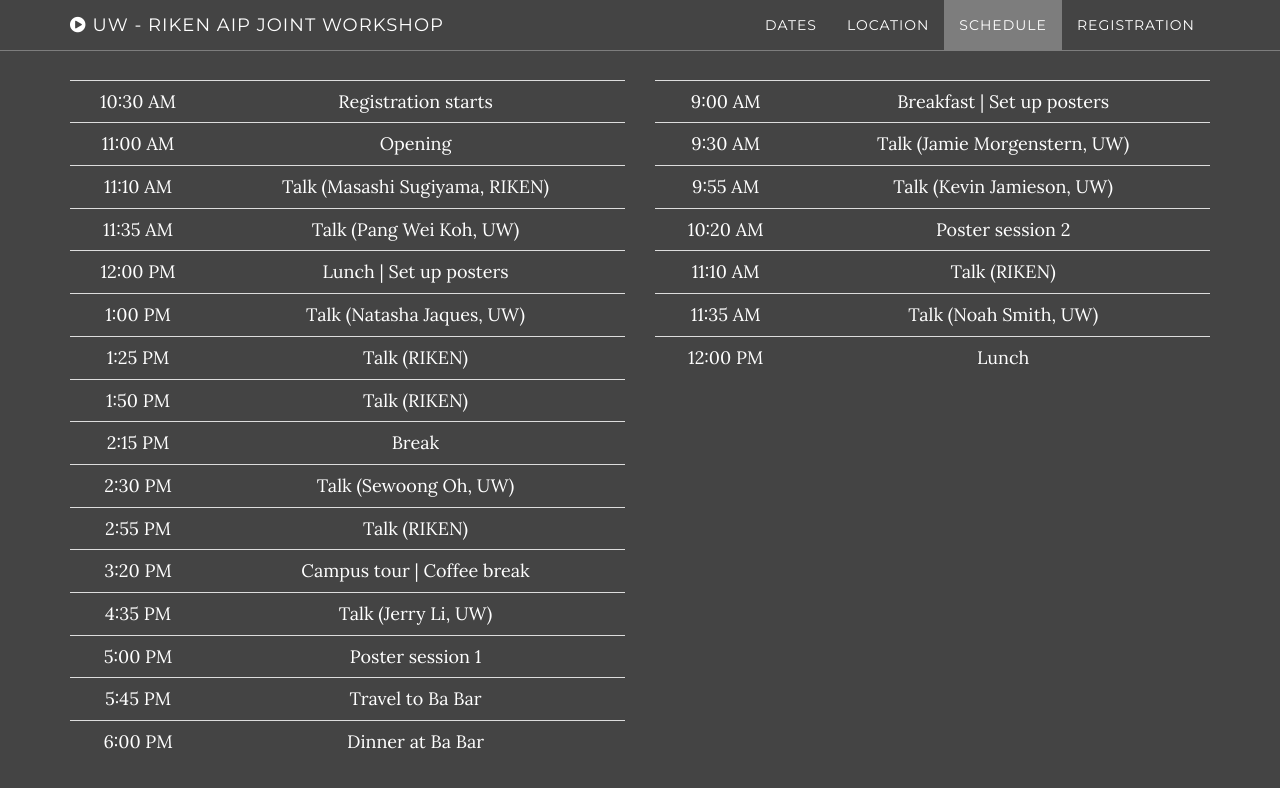
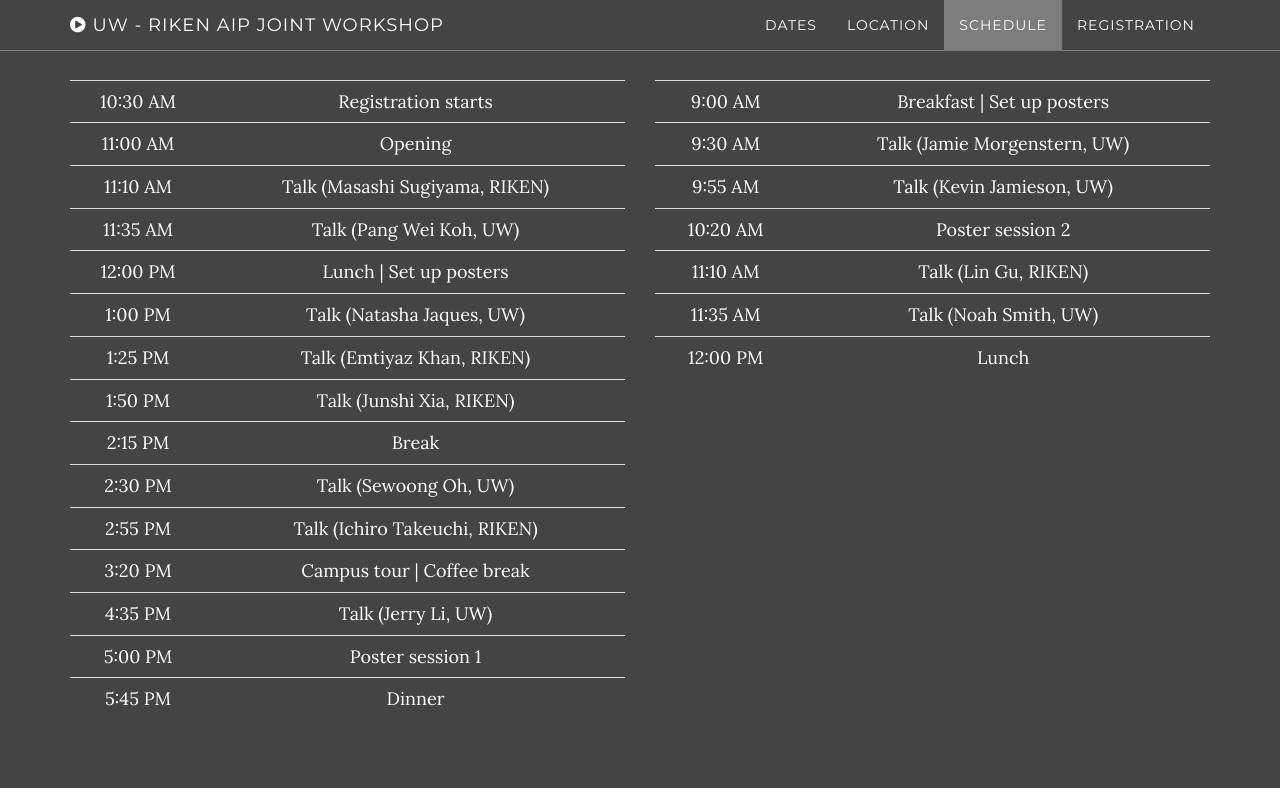
Before and after one commit to uw-riken-workshop-2025/uw-riken-workshop-2025.github.io, a Jekyll site: the page built from index.html, in a window 1280 px wide and 900 px high, scrolled down 2394 px. Shown: the top 788 px of the window. Built offline with Jekyll 4.4.1, drawn with Linux system fonts in a browser that asks for light colours.

Commit message:
riken speakers and dinner change

```diff
--- a/_includes/schedule.html
+++ b/_includes/schedule.html
@@ -34,10 +34,10 @@
                   <td>1:00 PM</td><td>Talk (Natasha Jaques, UW)</td>
                 </tr>
                 <tr>
-                  <td>1:25 PM</td><td>Talk (RIKEN)</td>
+                  <td>1:25 PM</td><td>Talk (Emtiyaz Khan, RIKEN)</td>
                 </tr>
                 <tr>
-                  <td>1:50 PM</td><td>Talk (RIKEN)</td>
+                  <td>1:50 PM</td><td>Talk (Junshi Xia, RIKEN)</td>
                 </tr>
                 <tr>
                   <td>2:15 PM</td><td>Break</td>
@@ -46,7 +46,7 @@
                   <td>2:30 PM</td><td>Talk (Sewoong Oh, UW)</td>
                 </tr>
                 <tr>
-                  <td>2:55 PM</td><td>Talk (RIKEN)</td>
+                  <td>2:55 PM</td><td>Talk (Ichiro Takeuchi, RIKEN)</td>
                 </tr>
                 <tr>
                   <td>3:20 PM</td><td>Campus tour | Coffee break</td>
@@ -58,10 +58,7 @@
                   <td>5:00 PM</td><td>Poster session 1</td>
                 </tr>
                 <tr>
-                  <td>5:45 PM</td><td>Travel to Ba Bar</td>
-                </tr>
-                <tr>
-                  <td>6:00 PM</td><td>Dinner at Ba Bar</td>
+                  <td>5:45 PM</td><td>Dinner</td>
                 </tr>
               </tbody>
             </table>
@@ -83,7 +80,7 @@
                   <td>10:20 AM</td><td>Poster session 2</td>
                 </tr>
                 <tr>
-                  <td>11:10 AM</td><td>Talk (RIKEN)</td>
+                  <td>11:10 AM</td><td>Talk (Lin Gu, RIKEN)</td>
                 </tr>
                 <tr>
                   <td>11:35 AM</td><td>Talk (Noah Smith, UW)</td>
```
